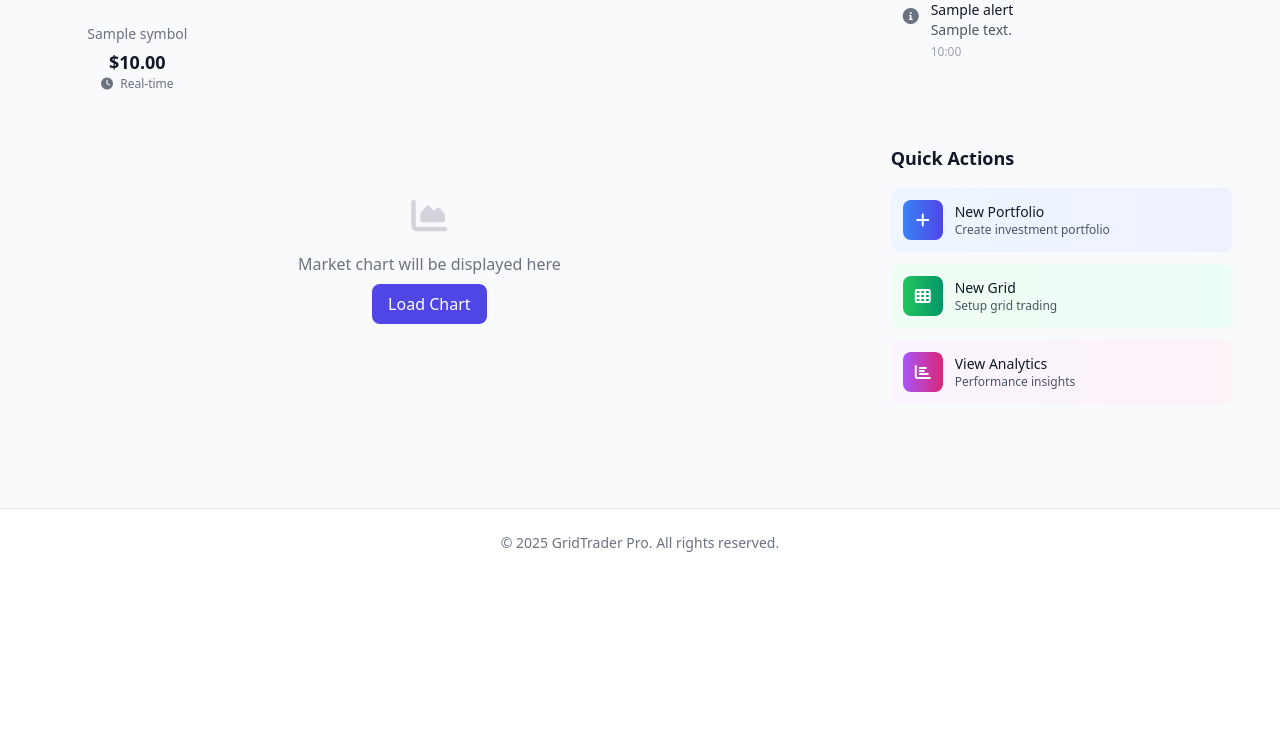
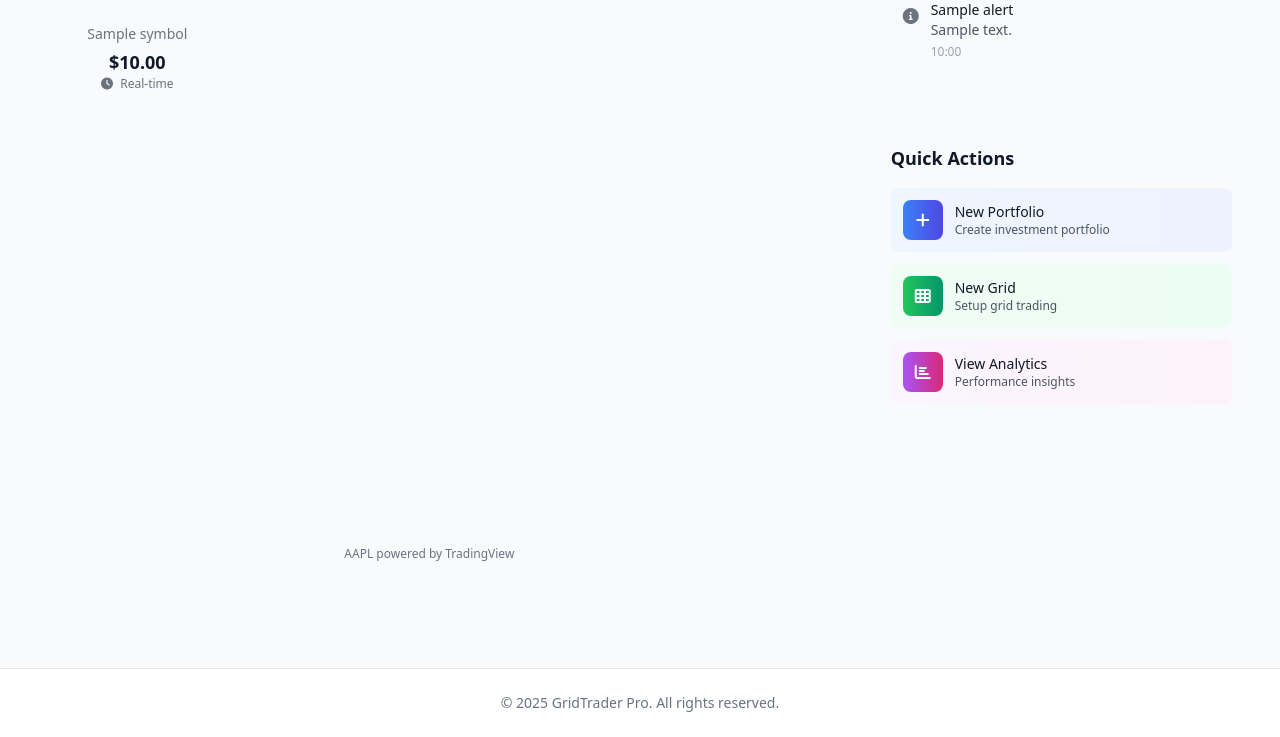
Before and after one commit to SDG223157/gridtrader-pro-webapp, a FastAPI app: template templates/dashboard.html in a window 1280 px wide. Shown: the part 429-1166 px from the top of the page. Before the commit the page ends 981 px from the top, so only its background shows below. Run offline with FastAPI, Linux system fonts and the light colour scheme; the template is opened without the code that fills it: most values are stand-ins (such as "Sample title", 1, 10 or a date in 2020); some libraries are stand-ins or nearby versions.

Commit message:
Add working TradingView AAPL widget to Dashboard Market Overview
- Replace placeholder chart with real TradingView AAPL widget
- Use same approach as working Analytics page
- Add TradingView script loading and widget initialization
- Remove fake loadMarketChart() function
- Dashboard Market Overview now shows live AAPL chart like Analytics page
- Users get consistent TradingView experience across Dashboard and Analytics

```diff
--- a/templates/dashboard.html
+++ b/templates/dashboard.html
@@ -130,17 +130,13 @@
                     {% endfor %}
                 </div>
 
-                <!-- Market Chart Placeholder -->
-                <div class="mt-6 h-64 bg-gray-50 rounded-lg flex items-center justify-center">
-                    <div class="text-center">
-                        <i class="fas fa-chart-area text-4xl text-gray-300 mb-4"></i>
-                        <p class="text-gray-500">Market chart will be displayed here</p>
-                        <button onclick="loadMarketChart()" class="mt-2 px-4 py-2 bg-indigo-600 text-white rounded-lg hover:bg-indigo-700 transition-colors">
-                            Load Chart
-                        </button>
-                        <div id="chart-container" style="display: none; margin-top: 20px;">
-                            <canvas id="marketChart" width="400" height="200"></canvas>
-                        </div>
+                <!-- TradingView AAPL Chart -->
+                <div class="mt-6">
+                    <div id="dashboard_tradingview_aapl" style="height: 400px; width: 100%;"></div>
+                    <div class="mt-2 text-center">
+                        <a href="https://www.tradingview.com/" rel="noopener nofollow" target="_blank" class="text-xs text-gray-500">
+                            AAPL powered by TradingView
+                        </a>
                     </div>
                 </div>
             </div>
@@ -241,6 +237,27 @@ document.addEventListener('DOMContentLoaded', function() {
     if (marketSymbols.length > 0) {
         startPriceUpdates(marketSymbols);
     }
+
+    // Load TradingView script and initialize AAPL widget
+    console.log('📊 Loading TradingView for Dashboard AAPL widget...');
+
+    const script = document.createElement('script');
+    script.src = 'https://s3.tradingview.com/tv.js';
+    script.onload = function() {
+        console.log('✅ TradingView script loaded for Dashboard, initializing AAPL widget...');
+        // Initialize widget after script loads
+        setTimeout(() => {
+            initDashboardAAPLWidget();
+        }, 1000);
+    };
+    script.onerror = function() {
+        console.error('❌ Failed to load TradingView script for Dashboard');
+        const container = document.getElementById('dashboard_tradingview_aapl');
+        if (container) {
+            container.innerHTML = '<div class="flex items-center justify-center h-full text-gray-500"><div class="text-center"><i class="fas fa-exclamation-triangle text-4xl mb-4"></i><p>Unable to load market chart</p></div></div>';
+        }
+    };
+    document.head.appendChild(script);
 });
 
 async function refreshMarketData() {
@@ -269,25 +286,44 @@ async function refreshMarketData() {
     }
 }
 
-async function loadMarketChart() {
-    const chartContainer = event.target.closest('.h-64');
-    chartContainer.innerHTML = '<div class="flex items-center justify-center h-full"><i class="fas fa-spinner fa-spin text-2xl text-gray-400"></i><span class="ml-2 text-gray-500">Loading chart...</span></div>';
+// Initialize TradingView AAPL Widget for Dashboard
+function initDashboardAAPLWidget() {
+    try {
+        console.log('🍎 Initializing Dashboard AAPL TradingView widget...');
 
-    try {
-        // This would load a real chart - for now, show placeholder
-        setTimeout(() => {
-            chartContainer.innerHTML = `
-                <div class="h-full bg-gradient-to-br from-blue-50 to-indigo-100 rounded-lg flex items-center justify-center">
-                    <div class="text-center">
-                        <i class="fas fa-chart-line text-4xl text-blue-500 mb-4"></i>
-                        <p class="text-blue-700 font-medium">Market Chart</p>
-                        <p class="text-blue-600 text-sm">Real-time market visualization</p>
-                    </div>
-                </div>
-            `;
-        }, 1000);
+        new TradingView.widget({
+            "autosize": true,
+            "symbol": "NASDAQ:AAPL",
+            "interval": "D",
+            "timezone": "America/New_York",
+            "theme": "light",
+            "style": "1",
+            "locale": "en",
+            "toolbar_bg": "#f1f3f6",
+            "enable_publishing": false,
+            "allow_symbol_change": true,
+            "container_id": "dashboard_tradingview_aapl",
+            "studies": [
+                "Volume@tv-basicstudies",
+                "MASimple@tv-basicstudies"
+            ],
+            "show_popup_button": true,
+            "popup_width": "1000",
+            "popup_height": "650",
+            "details": true,
+            "calendar": false
+        });
+
+        console.log('✅ Dashboard AAPL TradingView widget initialized successfully');
+
     } catch (error) {
-        chartContainer.innerHTML = '<div class="flex items-center justify-center h-full text-red-500"><i class="fas fa-exclamation-triangle mr-2"></i>Failed to load chart</div>';
+        console.error('❌ Error initializing Dashboard AAPL widget:', error);
+
+        // Fallback: show error message
+        const container = document.getElementById('dashboard_tradingview_aapl');
+        if (container) {
+            container.innerHTML = '<div class="flex items-center justify-center h-full text-gray-500"><div class="text-center"><i class="fas fa-chart-line text-4xl mb-4"></i><p>Chart temporarily unavailable</p><button onclick="window.location.reload()" class="mt-2 bg-blue-600 text-white px-4 py-2 rounded">Retry</button></div></div>';
+        }
     }
 }
 
```
